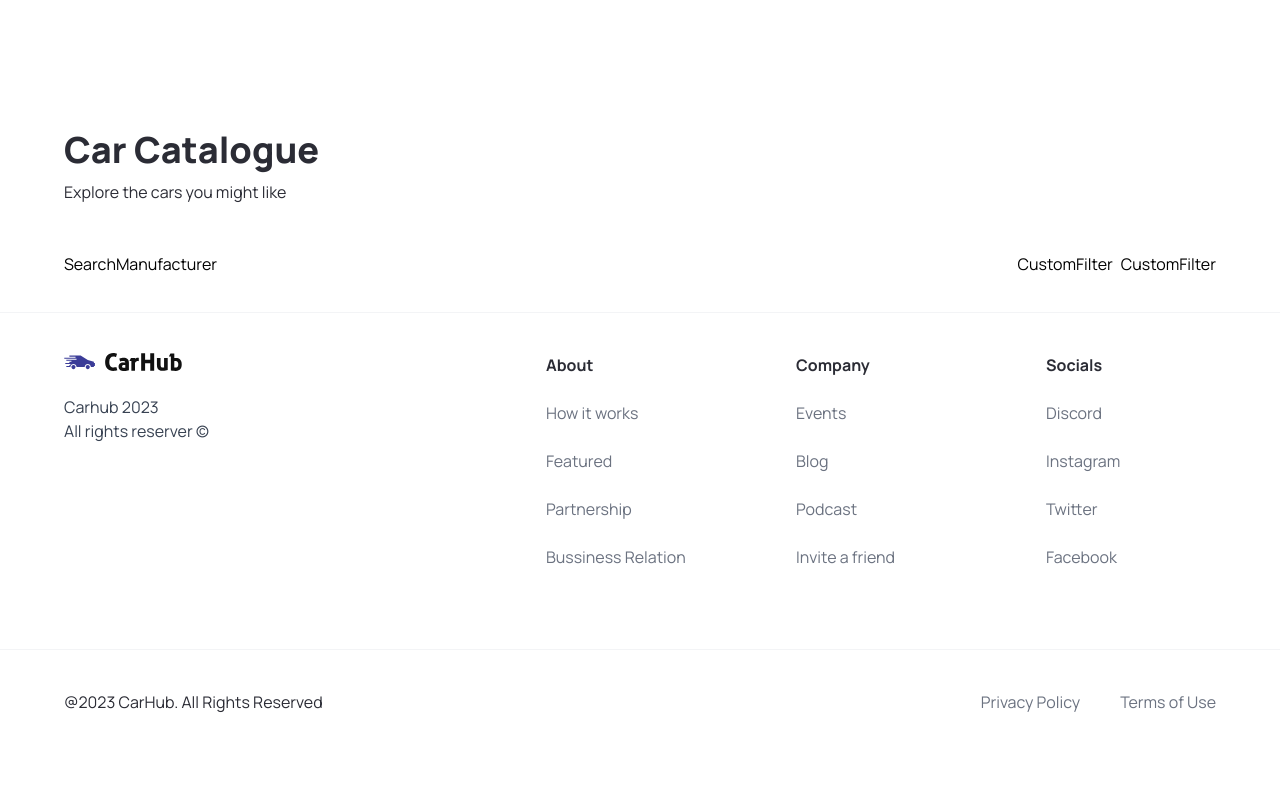
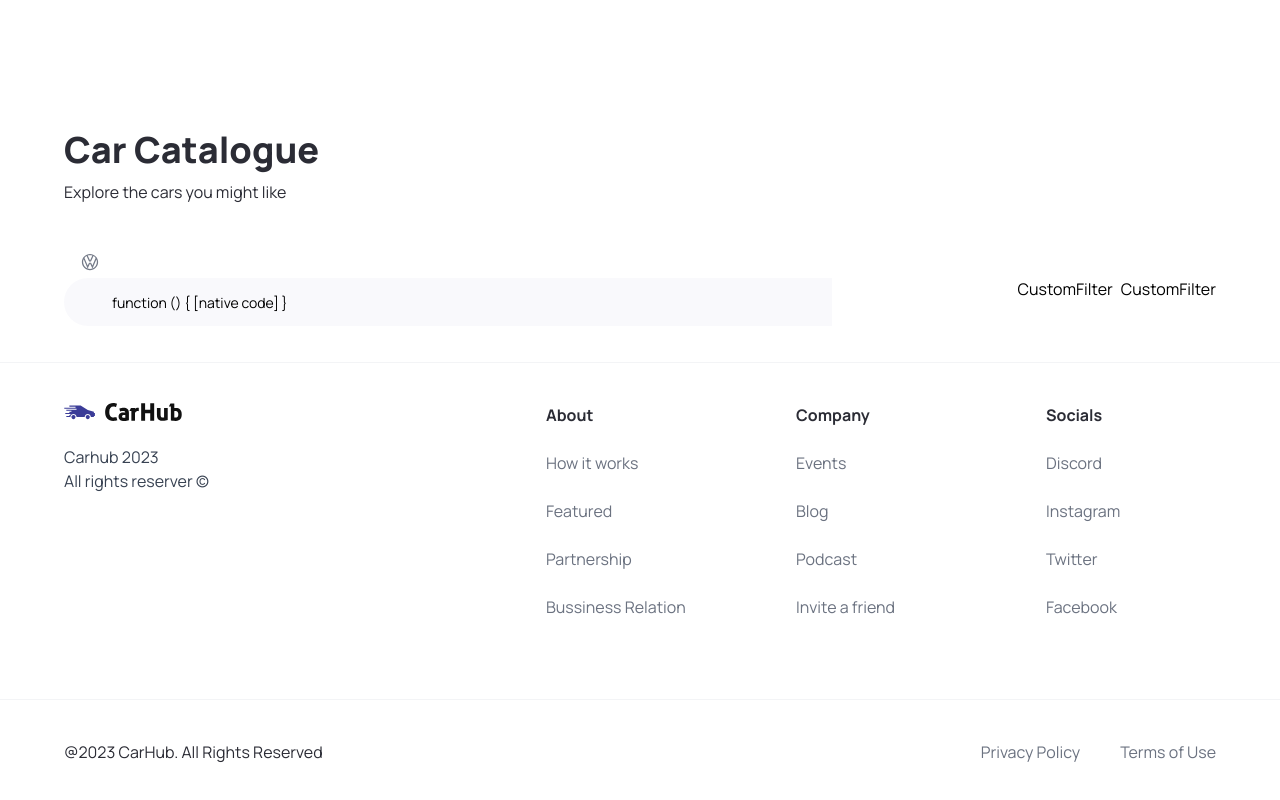
Before and after one commit to jurecapuder/CarShowcase, a Next.js app: page / in a window 1280 px wide. Shown: the part 734-1534 px from the top of the page. Before the commit the page ends 1488 px from the top, so only its background shows below. Built offline with nearby package versions, Linux system fonts and the light colour scheme.

Commit message:
Adding search manufacturer

```diff
--- a/components/SearchManufacturer.tsx
+++ b/components/SearchManufacturer.tsx
@@ -1,8 +1,87 @@
-import { SearchManufaturerProps } from '@/types'
+"use client";
+
+import { useState, Fragment } from 'react';
+import Image from 'next/image';
+import { Combobox, Transition } from '@headlessui/react';
+
+import { manufacturers } from '@/constants';
+import { SearchManufaturerProps } from '@/types';
 
 const SearchManufacturer = ({ manufacturer, setManufacturer }: SearchManufaturerProps) => {
+  const [query, setQuery] = useState("");
+
+  const filteredManufacturers =
+  query === ""
+    ? manufacturers
+    : manufacturers.filter((item) => (
+      item.toLowerCase()
+      .replace(/\s+/g, "")
+      .includes(query.toLowerCase().replace(/\s+/g, ""))
+  ))
+
   return (
-    <div>SearchManufacturer</div>
+    <div className='search-manufacturer'>
+      <Combobox value={manufacturer} onChange={setManufacturer}>
+        <div className='relative w-full'>
+          <Combobox.Button className="aboslute top-[14px]">
+            <Image
+              src="/car-logo.svg"
+              width={20}
+              height={20}
+              className="ml-4"
+              alt="Car Logo"
+            />
+          </Combobox.Button>
+
+          <Combobox.Input
+            className="search-manufacturer__input"
+            placeholder="Volkswagen"
+            displayValue={(manufacturer: string) => manufacturer}
+            onChange={(e) => setQuery(e.target.value)}
+          />
+
+          <Transition
+            as={Fragment}
+            leave="transition ease-in duration-100"
+            leaveFrom="opacitiy-100"
+            leaveTo="opacity-0"
+            afterLeave={() => setQuery("")}
+          >
+            <Combobox.Options>
+              {filteredManufacturers.map((item) => (
+                <Combobox.Option
+                  key={item}
+                  className={({ active }) => `
+                    relative search-manufacturer__option ${active ? 'bg-primary-blue text-white' : 'text-gray-900'}
+                  `}
+                  value={item}
+                >
+                  {({ selected, active }) => (
+                    <>
+                      <span
+                          className={`block truncate ${
+                            selected ? 'font-medium' : 'font-normal'
+                          }`}
+                        >
+                          {item}
+                        </span>
+                        {selected ? (
+                          <span
+                            className={`absolute inset-y-0 left-0 flex items-center pl-3 ${
+                              active ? 'text-white' : 'text-teal-600'
+                            }`}
+                          >
+                          </span>
+                        ) : null}
+                    </>
+                  )}
+                </Combobox.Option>
+              ))}
+            </Combobox.Options>
+          </Transition>
+        </div>
+      </Combobox>
+    </div>
   )
 }
 
```
